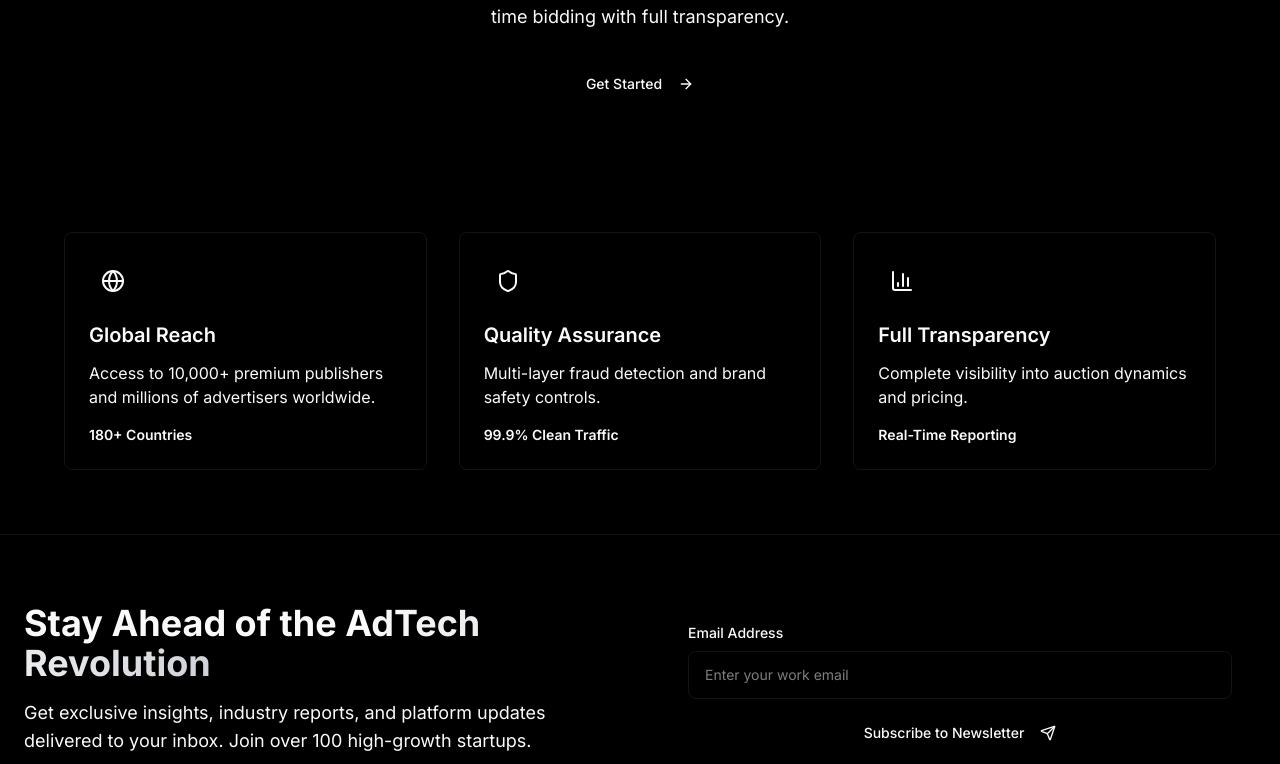
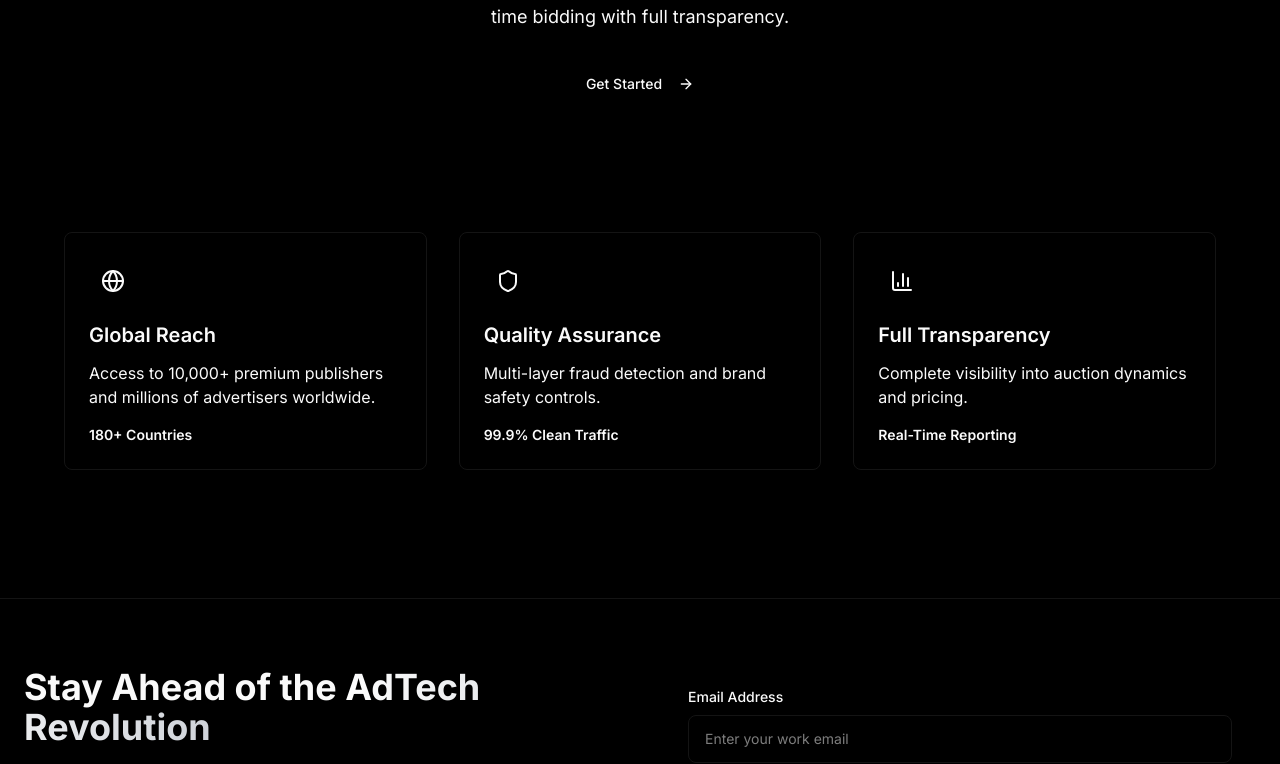
Before and after one commit to adnexusinc/web, a React (Vite) app: page /adx in a window 1280 px wide. Shown: the part 495-1259 px from the top of the page. Built offline with nearby package versions, Linux system fonts and the light colour scheme.

Commit message:
Double bottom margin on features section (pb-32)

```diff
--- a/src/components/UnifiedPage.tsx
+++ b/src/components/UnifiedPage.tsx
@@ -86,7 +86,7 @@ export const UnifiedPage: React.FC<UnifiedPageProps> = ({ config }) => {
 
       {/* Features Section */}
       {features && features.length > 0 && (
-        <section className="py-16 px-4">
+        <section className="py-16 px-4 pb-32">
           <div className="container mx-auto">
             <div className={`grid gap-8 max-w-6xl mx-auto ${
               features.length <= 3 ? 'md:grid-cols-3' :
```
